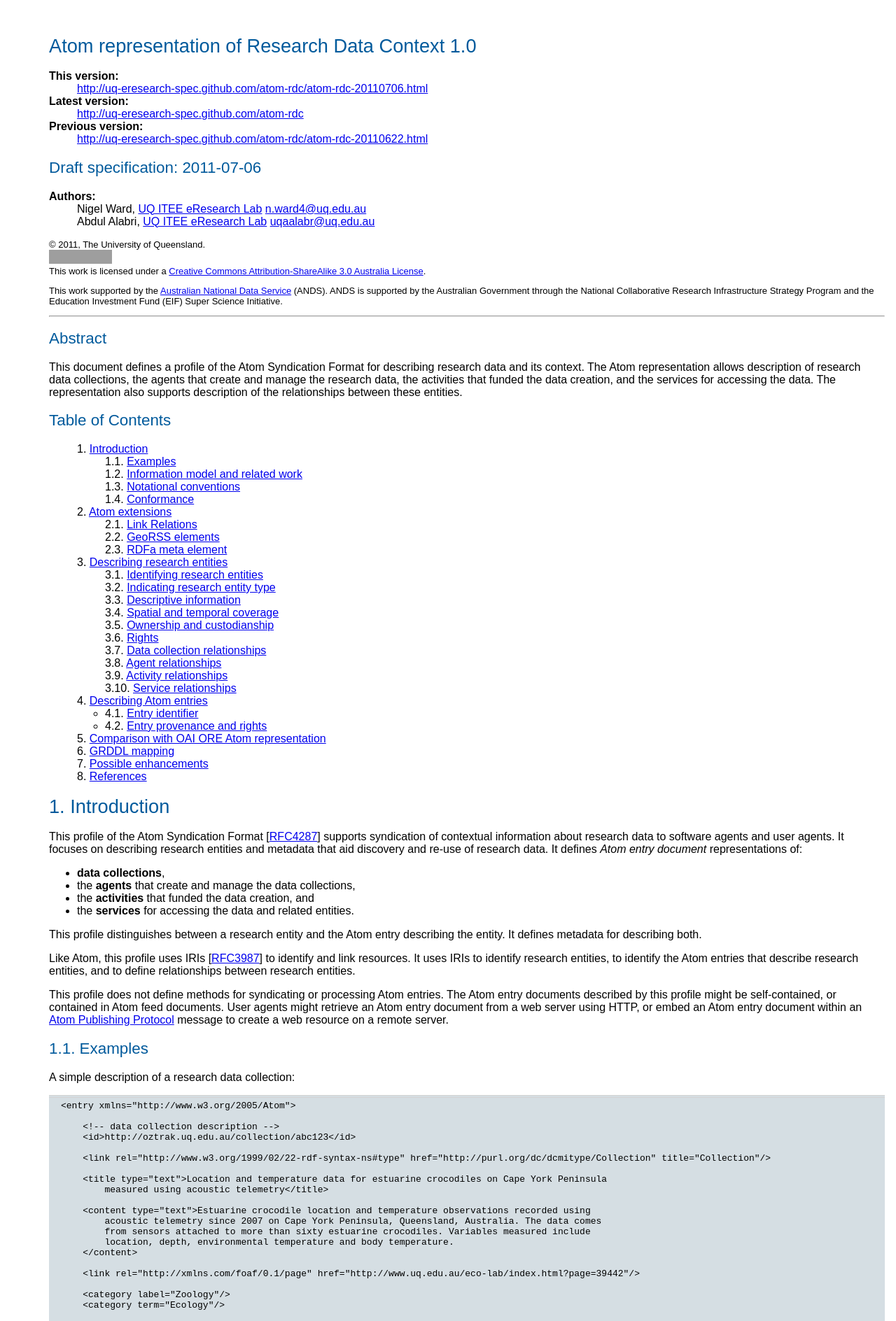
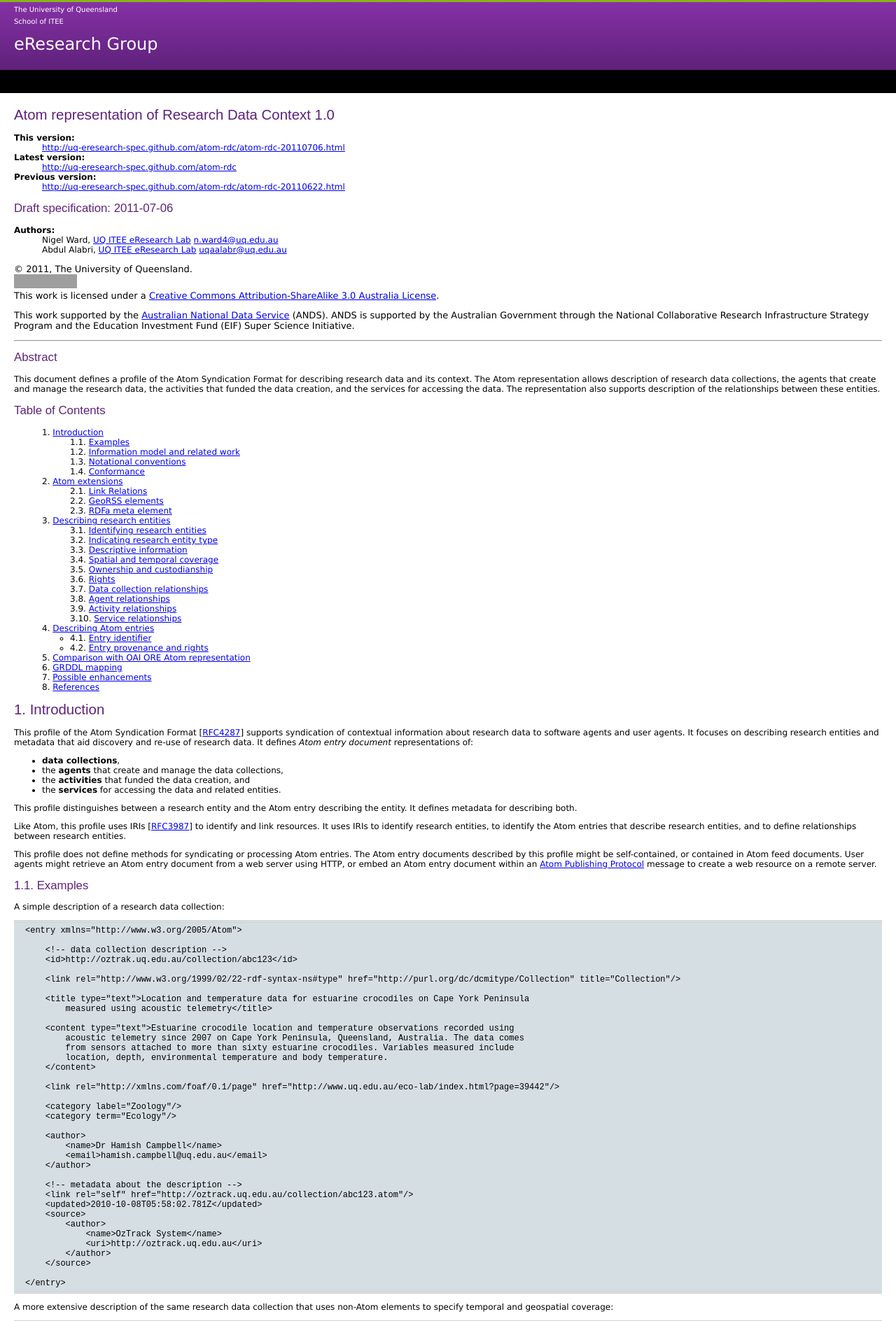
Before and after one commit to uq-eresearch-spec/atom-rdc, a Jekyll site: the page built from index.html, in a window 1280 px wide. Shown: the top 1888 px of the page at 70% size. Built offline with Jekyll 4.4.1, drawn with Linux system fonts in a browser that asks for light colours; grey boxes are pictures that could not be loaded.

Commit message:
Styling pages.

```diff
--- a/_layouts/default.html
+++ b/_layouts/default.html
@@ -11,6 +11,14 @@
   </head>
 
   <body>
-  {{ content }}
+    <div id="nav">
+      <p><a href="http://www.uq.edu.au">The University of Queensland</a></p>
+      <p><a href="http://www.itee.uq.edu.au">School of ITEE</a></p>
+      <p id="eResearch"><a href="http://www.itee.uq.edu.au/eresearch">eResearch Group</a></p>
+    </div>
+
+    <div id="article">
+      {{ content }}
+    </div>
   </body>
 </html>
--- a/css/spec.css
+++ b/css/spec.css
@@ -1,25 +1,54 @@
 body {
-    padding : 2em 1em 2em 70px;
-    margin : 0;
-    font-family : sans-serif;
-    color : black;
-    background : white;
+ margin: 0; border: 0; padding: 0;
+ font-family : Verdana, Arial, Helvetica, sans-serif;
+ font-size: 12px;
+ color : black;
+ background : white;
+}
+
+div#nav {
+ min-height: 97px;
+ border-top: 3px solid #88b415;
+ border-bottom: 33px solid #000;
+ padding: 0;
+ color: white;
+ background: #8631a6;
+ background: -moz-linear-gradient(top, #8631a6 0%, #5e217a 100%);
+ background: -webkit-linear-gradient(top, #8631a6 0%, #5e217a 100%);
+ background: linear-gradient(top, #8631a6 0%, #5e217a 100%);
+}
+div#nav p {
+ width: 960px;
+ margin: 1ex 20px;
+ font-size: x-small;
+}
+div#nav p#eResearch {
+ margin-bottom: 0;
+ font-size: 200%;
+}
+div#nav a {
+ color: white;
+ text-decoration: none;
+}
+
+div#article {
+  margin: 20px;
 }
 
 h1,
 h2,
 h3 {
-    color : #005A9C
+  color: #5e217a;
 }
 
 h1 {
-    font : 170% sans-serif
+  font: 170% sans-serif;
 }
 h2 {
-    font : 140% sans-serif
+  font : 140% sans-serif;
 }
 h3 {
-    font : 120% sans-serif
+  font : 120% sans-serif;
 }
 
 dt {
```
